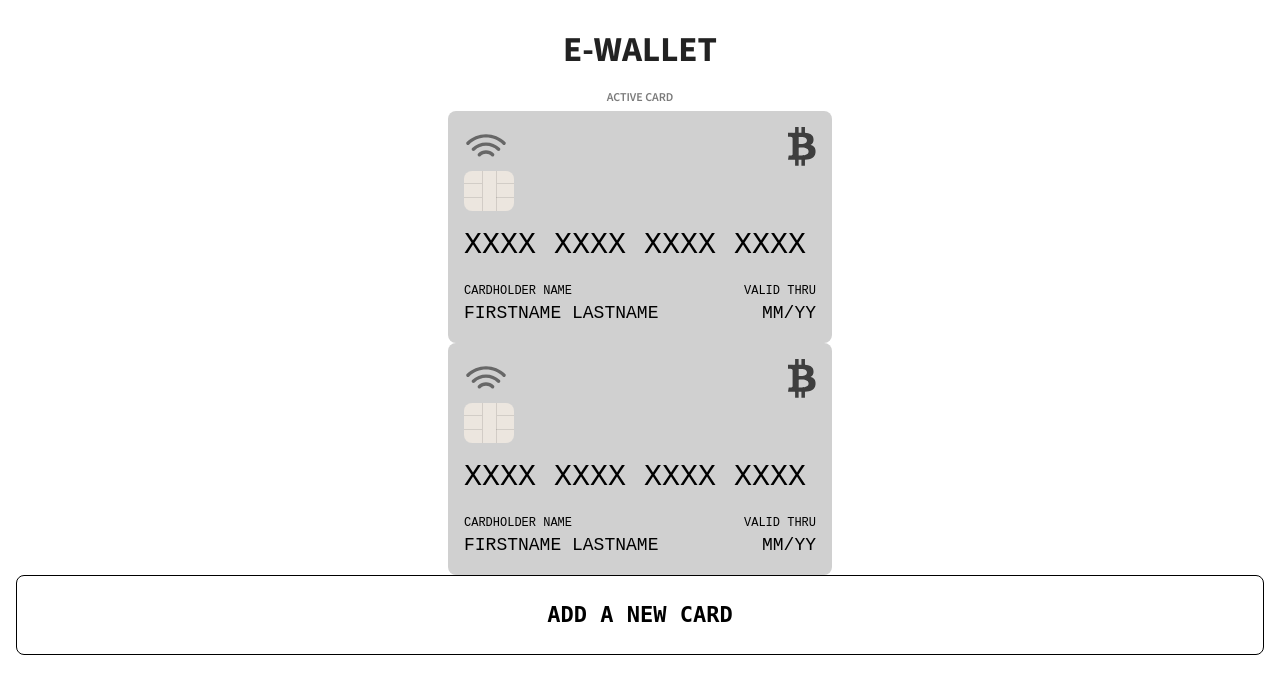
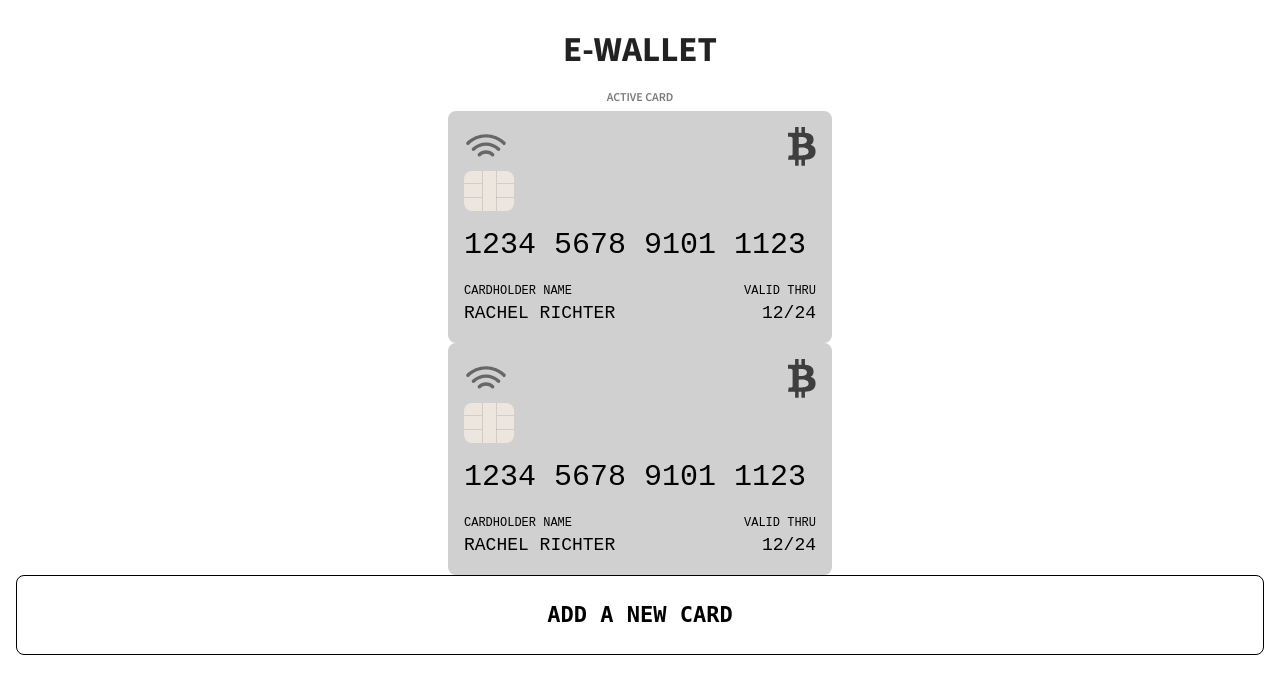
Before and after one commit to trojandersen/react-grupp5, a React (Vite) app: page / in a window 1280 px wide. Shown: the top 694 px of the page. Built offline with nearby package versions, Linux system fonts and the light colour scheme; a web font is replaced by a local one.

Commit message:
added card data file

```diff
--- /dev/null
+++ b/src/cardData.js
@@ -0,0 +1,39 @@
+const cardData = [
+  {
+    id: 1,
+    vendor: "bitcoin",
+    cardNum: "1234 5678 9101 1123",
+    cardDate: "11/24",
+    cardName: "RACHEL RICHTER",
+  },
+  {
+    id: 2,
+    vendor: "ninjaBank",
+    cardNum: "1234 5678 9101 1123",
+    cardDate: "11/24",
+    cardName: "RACHEL RICHTER",
+  },
+  {
+    id: 3,
+    vendor: "BlockChain",
+    cardNum: "1234 5678 9101 1123",
+    cardDate: "11/24",
+    cardName: "RACHEL RICHTER",
+  },
+  {
+    id: 4,
+    vendor: "evilCorp",
+    cardNum: "6666 6666 6666 6666",
+    cardDate: "10/24",
+    cardName: "RACHEL RICHTER",
+  },
+  {
+    id: 5,
+    vendor: "newCard",
+    cardNum: "XXXX XXXX XXXX XXXX",
+    cardDate: "MM/YY",
+    cardName: "FIRSTNAME LASTNAME",
+  },
+];
+
+export default cardData;
--- a/src/components/Card.jsx
+++ b/src/components/Card.jsx
@@ -13,16 +13,16 @@ function Card() {
         <img src={Bitcoin} alt="bitcoin logo" />
       </header>
       <main>
-        <p className=" text-3xl pt-4 pb-5">XXXX XXXX XXXX XXXX</p>
+        <p className=" text-3xl pt-4 pb-5">1234 5678 9101 1123</p>
       </main>
       <footer className="flex  justify-between">
         <section>
           <p className=" text-xs">CARDHOLDER NAME</p>
-          <p className=" text-lg">FIRSTNAME LASTNAME</p>
+          <p className=" text-lg">RACHEL RICHTER</p>
         </section>
         <section className="text-right">
           <p className=" text-xs">VALID THRU</p>
-          <p className=" text-lg ">MM/YY</p>
+          <p className=" text-lg ">12/24</p>
         </section>
       </footer>
     </div>
```
